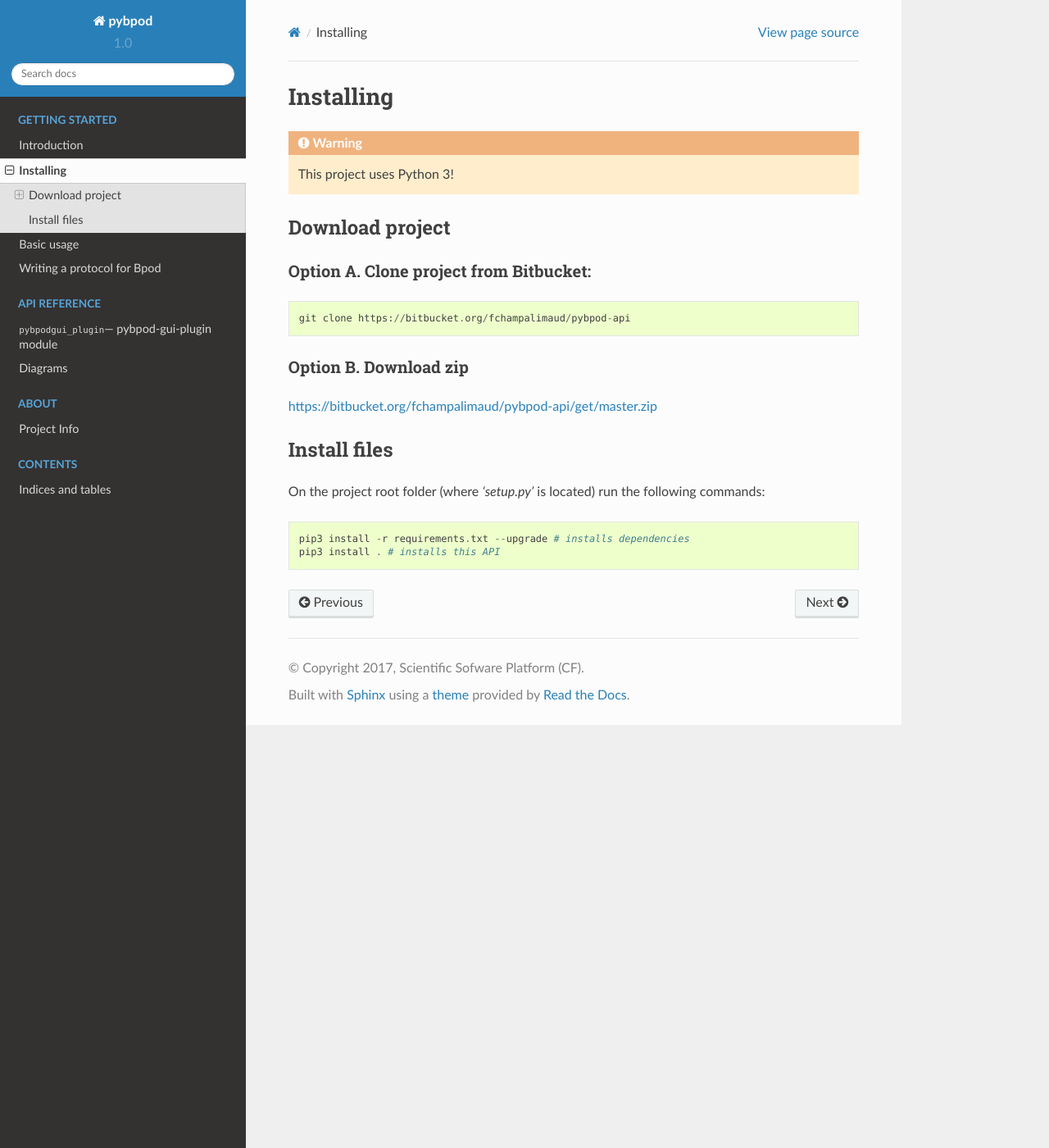
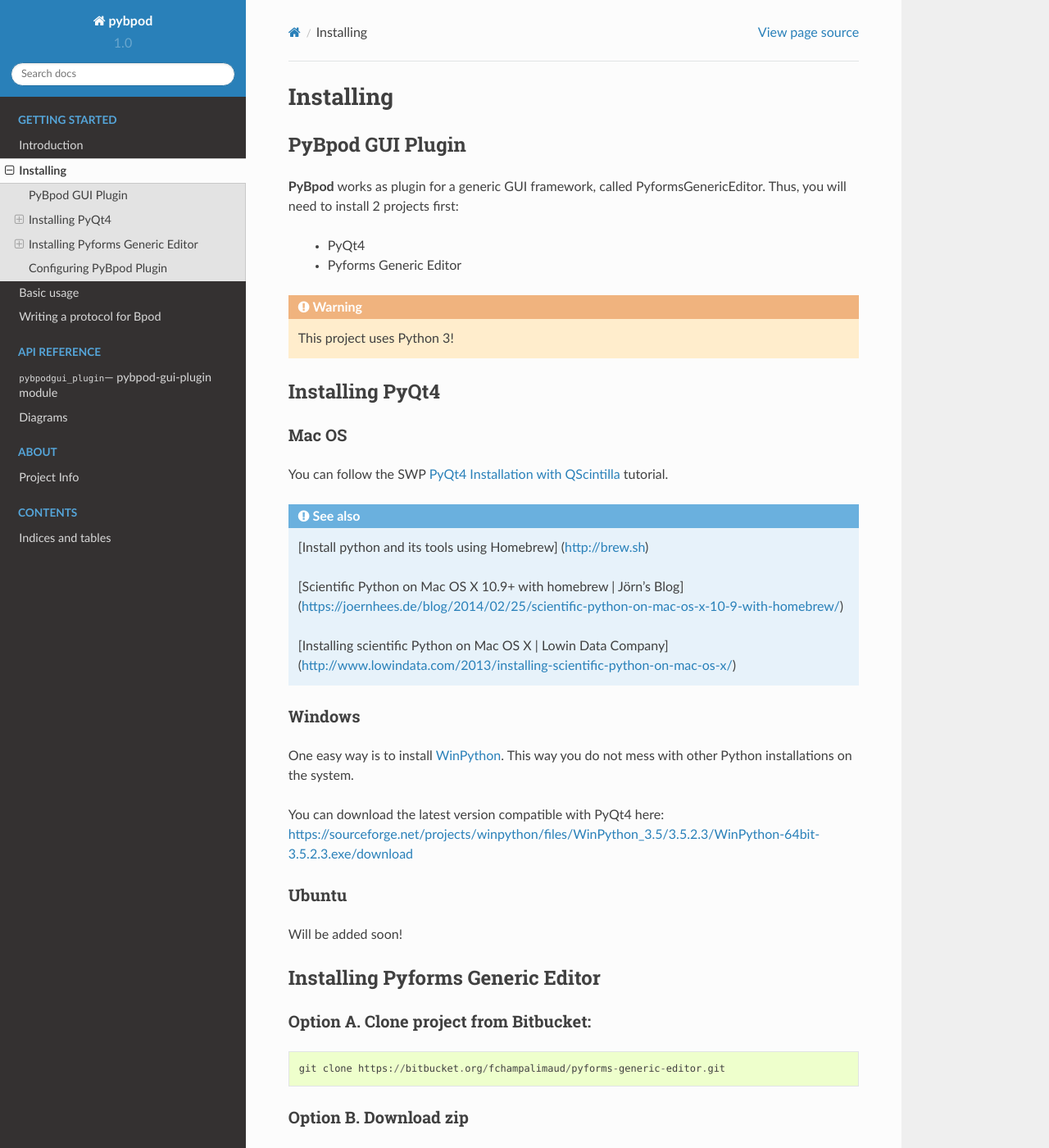
Before and after one commit to ckarageorgkaneen/pybpod-gui-plugin, a Sphinx documentation site: the page built from docs/source/getting_started/installing.rst, in a window 1280 px wide and 1400 px high. Shown: the whole window at 82% size. Built offline with Sphinx 7.4.7 and the Read the Docs theme 2.0.0, drawn with Linux system fonts in a browser that asks for light colours; some of the changed text lies outside the part shown.

Commit message:
Adds “installation” documentation Removes unnecessary requirements files (will be added on pyforms generic editor)

```diff
--- a/docs/source/getting_started/installing.rst
+++ b/docs/source/getting_started/installing.rst
@@ -9,32 +9,98 @@
 Installing
 **********
 
+PyBpod GUI Plugin
+=================
+
+**PyBpod** works as plugin for a generic GUI framework, called PyformsGenericEditor. Thus, you will need to install 2 projects first:
+
+   * PyQt4
+   * Pyforms Generic Editor
+
 .. warning::
    This project uses Python 3!
 
-Download project
+Installing PyQt4
 ================
 
+Mac OS
+------
+
+You can follow the SWP `PyQt4 Installation with QScintilla <http://swp-docs.readthedocs.io/en/latest/pyqt-installation/index.html#on-mac-os>`_ tutorial.
+
+.. seealso::
+   [Install python and its tools using Homebrew] (http://brew.sh)
+
+   [Scientific Python on Mac OS X 10.9+ with homebrew | Jörn's Blog](https://joernhees.de/blog/2014/02/25/scientific-python-on-mac-os-x-10-9-with-homebrew/)
+
+   [Installing scientific Python on Mac OS X | Lowin Data Company](http://www.lowindata.com/2013/installing-scientific-python-on-mac-os-x/)
+
+Windows
+-------
+
+One easy way is to install `WinPython <http://winpython.github.io>`_. This way you do not mess with other Python installations on the system.
+
+You can download the latest version compatible with PyQt4 here: https://sourceforge.net/projects/winpython/files/WinPython_3.5/3.5.2.3/WinPython-64bit-3.5.2.3.exe/download
+
+Ubuntu
+------
+
+Will be added soon!
+
+Installing Pyforms Generic Editor
+=================================
 
 Option A. Clone project from Bitbucket:
 ---------------------------------------
 
 ::
 
-    git clone https://bitbucket.org/fchampalimaud/pybpod-api
+    git clone https://bitbucket.org/fchampalimaud/pyforms-generic-editor.git
 
 
 Option B. Download zip
 ----------------------
 
-https://bitbucket.org/fchampalimaud/pybpod-api/get/master.zip
+https://bitbucket.org/fchampalimaud/pyforms-generic-editor/get/master.zip
 
 Install files
-=============
+-------------
 
 On the project root folder (where *'setup.py'* is located) run the following commands:
 
 ::
 
     pip3 install -r requirements.txt --upgrade # installs dependencies
-    pip3 install . # installs this API
+    pip3 install . # installs this project
+
+Configuring PyBpod Plugin
+=========================
+
+On the project root folder (where *'setup.py'* is located) create a new file named "pyforms_generic_editor_user_settings.py". Then, copy the following content:
+
+::
+
+   # !/usr/bin/python3
+   # -*- coding: utf-8 -*-
+
+   SETTINGS_PRIORITY = 0
+
+
+   ############ PYFORMS GENERIC EDITOR SETTINGS ############
+
+   GENERIC_EDITOR_WINDOW_GEOMETRY = 100, 100, 1200, 800
+
+   GENERIC_EDITOR_TITLE = "PyBpod GUI"
+
+   # OPTIONAL FOR MAC OS
+   PYFORMS_MAINWINDOW_MARGIN = 0
+   PYFORMS_STYLESHEET = ''
+   PYFORMS_STYLESHEET_DARWIN = ''
+
+   GENERIC_EDITOR_PLUGINS_LIST = [
+       'pybpodgui_plugin_timeline',
+       'pybpodgui_plugin',
+       'session_log_plugin',
+   ]
+
+   DEFAULT_PROJECT_PATH = None # optionally define here the path to an already existent project to open automatically
--- a/requirements-rtd.txt
+++ /dev/null
@@ -1,2 +0,0 @@
-sphinx>=1.5
-https://github.com/snide/sphinx_rtd_theme/archive/master.zip
```
Also changed, not shown: docs/source/index.rst (+8 -3 lines), readthedocs.yml (+3 -6 lines), requirements-dev.txt (deleted, +0 -22 lines), docs/source/_images/bpod_gui_sample.png (added).
